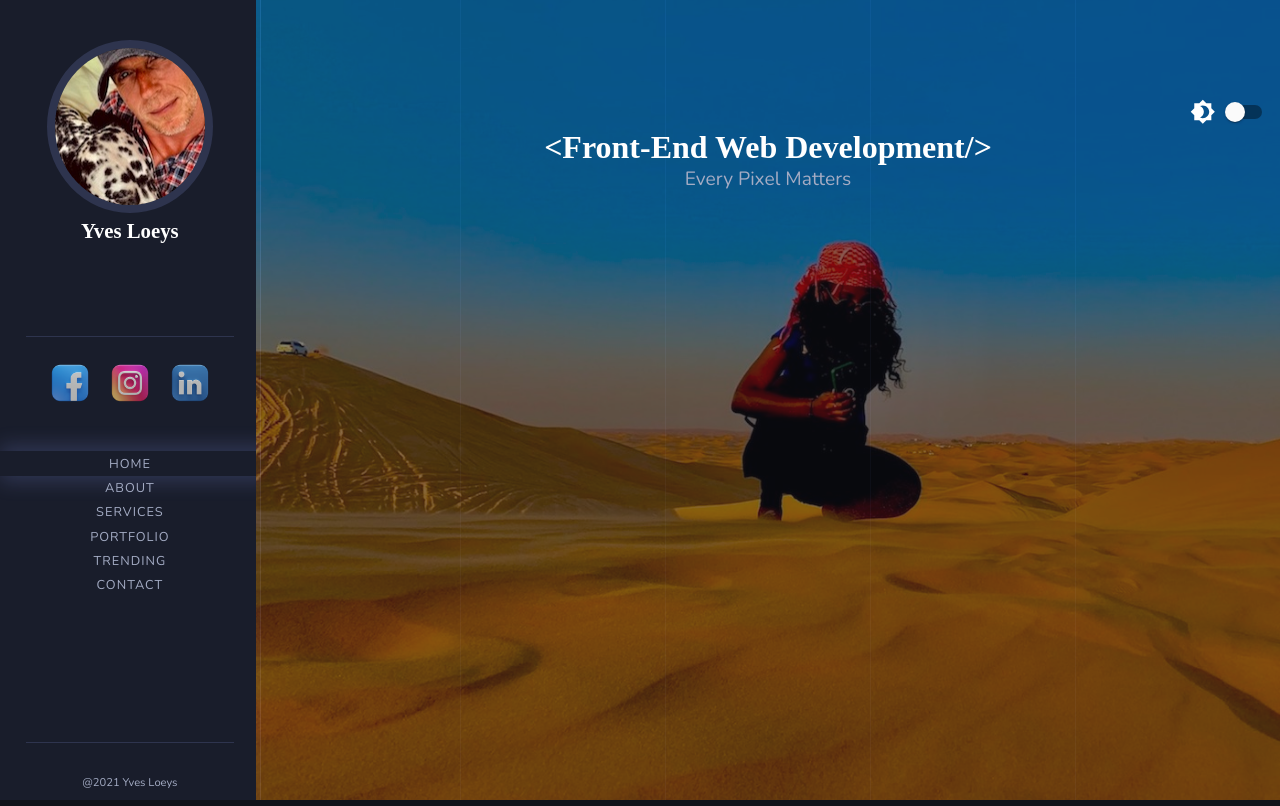
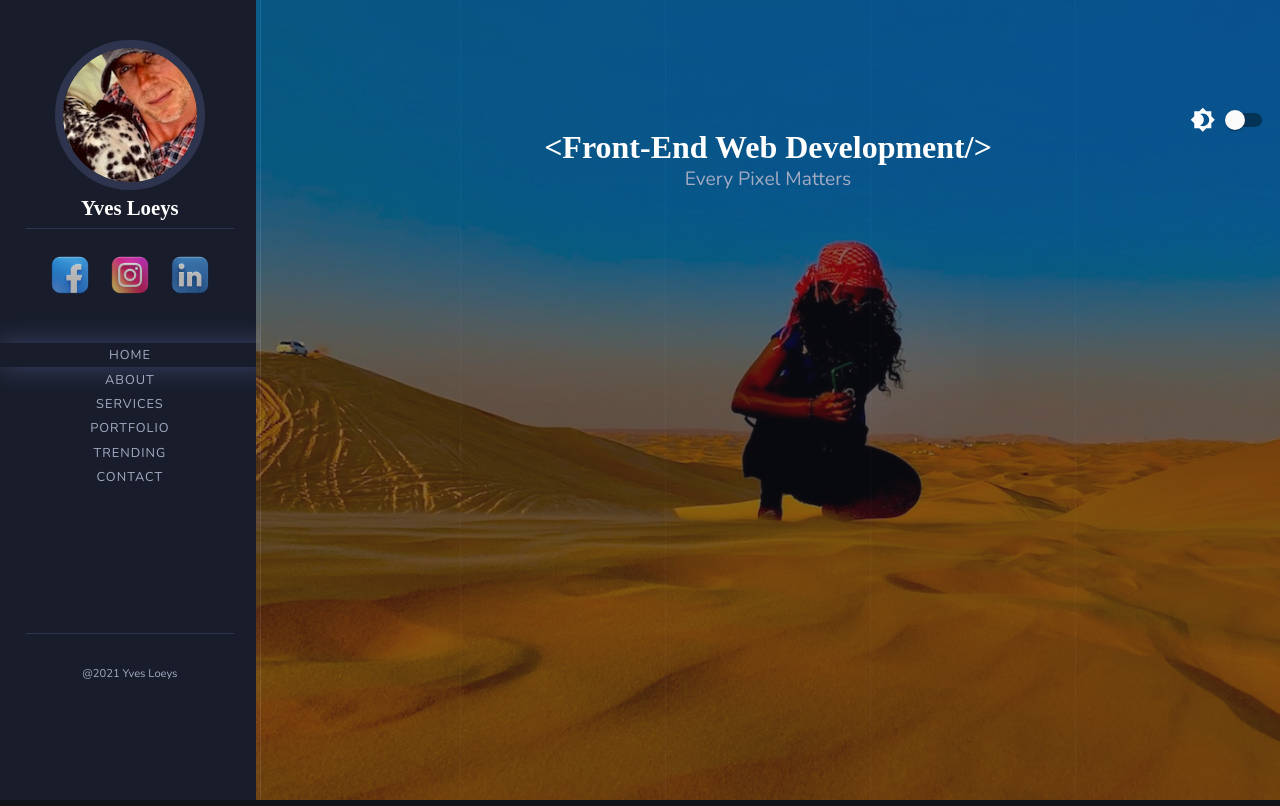
Before and after one commit to yves0409/Portfolio, a React (Create React App) app in the folder frontend/: page / in a window 1280 px wide. Shown: the top 806 px of the page. Built offline with nearby package versions, Linux system fonts and the light colour scheme; a web font is replaced by a local one.

Commit message:
nav update

```diff
--- a/frontend/src/components/Navigation.js
+++ b/frontend/src/components/Navigation.js
@@ -65,8 +65,10 @@ const NavigationStyled = styled.nav`
 
 @media screen and (max-width:900px) and (orientation:landscape){
  .avatar{
-    display:none;
-    }
+    display: none;
+}
+
+
    };
 
 @media screen and (min-width:850px) {
@@ -91,8 +93,8 @@ const NavigationStyled = styled.nav`
      color:var(--white-color);
      }
  img{
-    width:80%;
-    height:60%;
+    width:150px;
+    height:150px;
     object-fit:cover;
     border-radius:50%;
     border:8px solid var(--border-color);
--- a/frontend/src/components/Sidebar.js
+++ b/frontend/src/components/Sidebar.js
@@ -14,7 +14,7 @@ const Sidebar = ({burgerToggle,setBurgerToggle}) => {
 const SideBarStyled = styled.div`
  @media screen and (max-width:414px){
     width:100vw;
-    height:100%
+    height:100vh;
  };
  position:fixed;
  height:100vh;
--- a/frontend/src/styles/GlobalStyle.js
+++ b/frontend/src/styles/GlobalStyle.js
@@ -108,7 +108,7 @@ const GlobalStyle = createGlobalStyle`
  .light-dark-mode{
       position:absolute;
       right:0;
-      top:12%;
+      top:13%;
       transition: top 0.3s;
       background-color:transparent;
       width:6rem;
```
